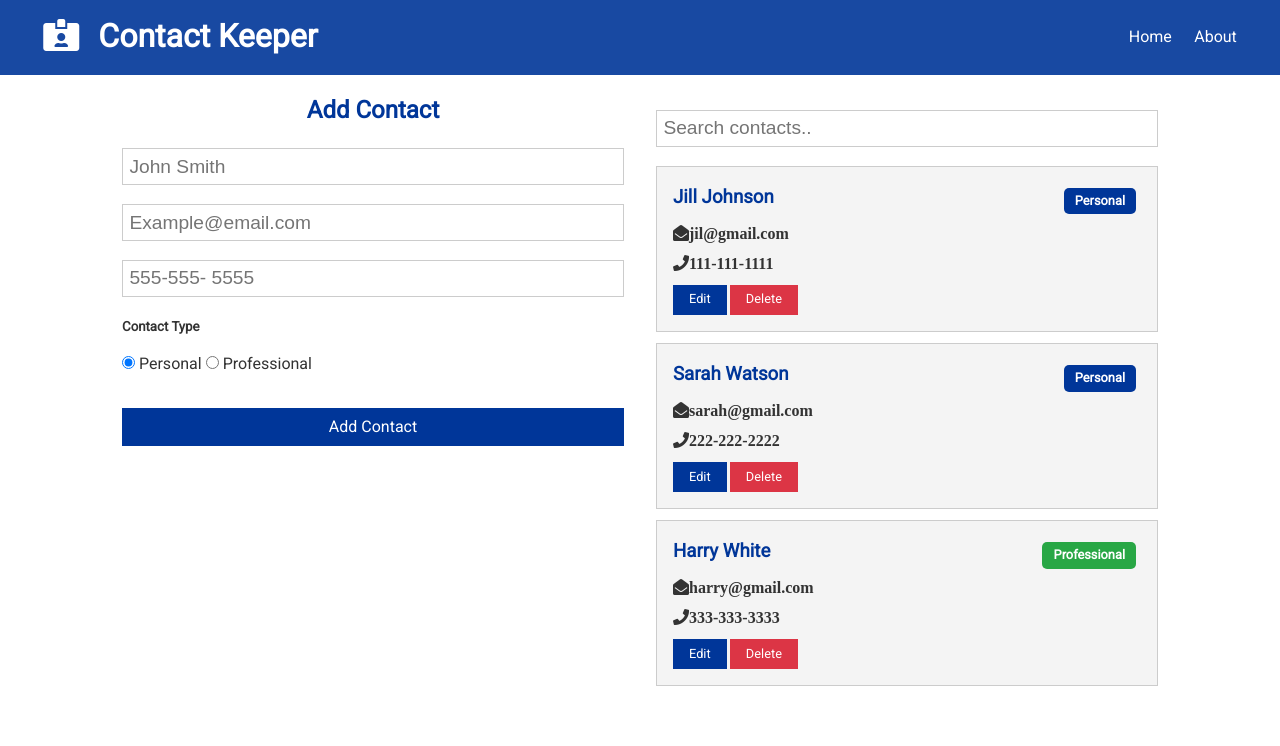
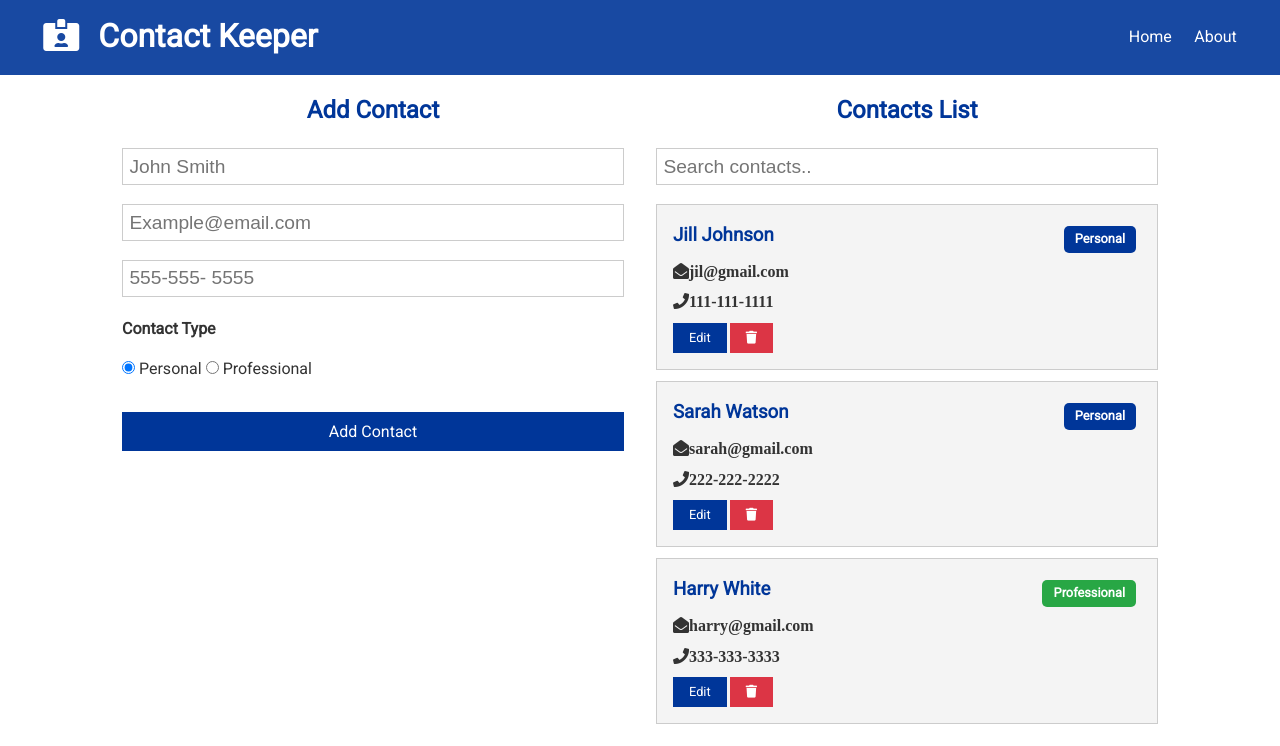
Before and after one commit to TareqJudehGithub/contacts-keeper, a React (Create React App) app in the folder client/: page / in a window 1280 px wide. Shown: the top 746 px of the page. Built offline with nearby package versions, Linux system fonts and the light colour scheme.

Commit message:
Frontend code refactoring.

```diff
--- a/client/src/components/contacts/ContactFilter.jsx
+++ b/client/src/components/contacts/ContactFilter.jsx
@@ -14,6 +14,7 @@ const ContactFilter = () => {
                filteredText.current.value = "";
           }
      });
+
      const onChangeHandler = event => {
           // if the filter value is not empty, then run it:
           if(filteredText.current.value !== ""){
@@ -27,6 +28,7 @@ const ContactFilter = () => {
 
      return (
           <form>
+               <h2 className="text-primary">Contacts List</h2>
                <input
                ref={filteredText}
                type="text"
--- a/client/src/components/contacts/ContactForm.jsx
+++ b/client/src/components/contacts/ContactForm.jsx
@@ -5,7 +5,9 @@ import ContactContext from '../../context/contact/contactContext';
 const ContactForm = () => {
 
      const contactContext = useContext(ContactContext);
-     const { addContact, updateContact, current, clearCurrent } = contactContext;
+     const {
+          addContact, updateContact, current, clearCurrent, clearFilter
+     } = contactContext;
      const [contact, setContact] = useState({
           name: "",
           email: "",
@@ -36,16 +38,20 @@ const ContactForm = () => {
                [name]: value
           });
      };
+
      const clearAll = () => {
           clearCurrent();
      };
+
      const onSubmitHandler = (event) => {
           event.preventDefault();
+
           if(current === null){
                addContact(contact);
           }
           else{
                updateContact(contact);
+               clearFilter();
           }
           clearAll();
      };
@@ -64,45 +70,33 @@ const ContactForm = () => {
                </h2>
 
                <input
-               type="text"
-               placeholder="John Smith"
-               name="name"
-               value={name}
+                    type="text" placeholder="John Smith" name="name" value={name}
+                    onChange={onChangeHandler}
+                    required
+               />
+
+               <input
+                    type="email" placeholder="Example@email.com" name="email"
+               value={email}
                onChange={onChangeHandler}
                required
                />
 
-               <input
-               type="email"
-               placeholder="Example@email.com"
-               name="email"
-               value={email}
+               <input type="text" placeholder="555-555- 5555" name="phone" value={phone}
                onChange={onChangeHandler}
                />
 
-               <input
-               type="text"
-               placeholder="555-555- 5555"
-               name="phone"
-               value={phone}
-               onChange={onChangeHandler}
-               />
-
-               <h5>Contact Type</h5>
+               <h4>Contact Type</h4>
 
                <input
-               type="radio"
-               name="type"
-               value="personal"
-               checked={type === "personal"}
-               onChange={onChangeHandler}
+                    type="radio" name="type" value="personal"
+                    checked={type === "personal"}
+                    onChange={onChangeHandler}
                />{" "}
                     Personal{" "}
 
                <input
-               type="radio"
-               name="type"
-               value="professional"
+               type="radio" name="type" value="professional"
                checked={type=== "professional"}
                onChange={onChangeHandler}
                />{" "}
--- a/client/src/components/contacts/ContactItems.jsx
+++ b/client/src/components/contacts/ContactItems.jsx
@@ -44,14 +44,14 @@ const ContactItems = ({ contact }) => {
                </ul>
                <p>
                     <button className="btn btn-primary btn-sm"
-                    onClick={() => setCurrent(contact)}>
+                         onClick={() => setCurrent(contact)}>
                          Edit
                     </button>
 
                     <button className="btn btn-danger btn-sm"
                     onClick={deleteContactHandler}
                     >
-                         Delete
+                         <i className="fas fa-trash"></i>
                     </button>
                </p>
           </div>
--- a/client/src/components/contacts/Contacts.jsx
+++ b/client/src/components/contacts/Contacts.jsx
@@ -8,14 +8,14 @@ const Contacts = () => {
      const { contacts, filtered } = contactContext;
 
      if(contacts.length === 0){
-          return <h4>Your Contacts List is empty!</h4>
+          return <h4 style={{textAlign: "center"}}>Your Contacts List is empty!</h4>
      }
 
      return (
           <React.Fragment>
                <TransitionGroup>
                {
-                    filtered !== null
+                    filtered
                     ?
                     filtered.map(contact =>
                          (
--- a/client/src/context/contact/contextReducer.js
+++ b/client/src/context/contact/contextReducer.js
@@ -23,7 +23,7 @@ export default (state, action) => {
                          ?
                          action.payload
                          :
-                              contact
+                         contact
                     )
                }
           case DELETE_CONTACT:
--- a/client/src/index.js
+++ b/client/src/index.js
@@ -7,9 +7,7 @@ import * as serviceWorker from './serviceWorker';
 
 ReactDOM.render(
   <BrowserRouter>
-    <React.StrictMode>
       <App />
-    </React.StrictMode>
   </BrowserRouter>,
   document.getElementById('root')
 );
```
Also changed, not shown: 1 other file (tests, documents, lock files or other folders).
